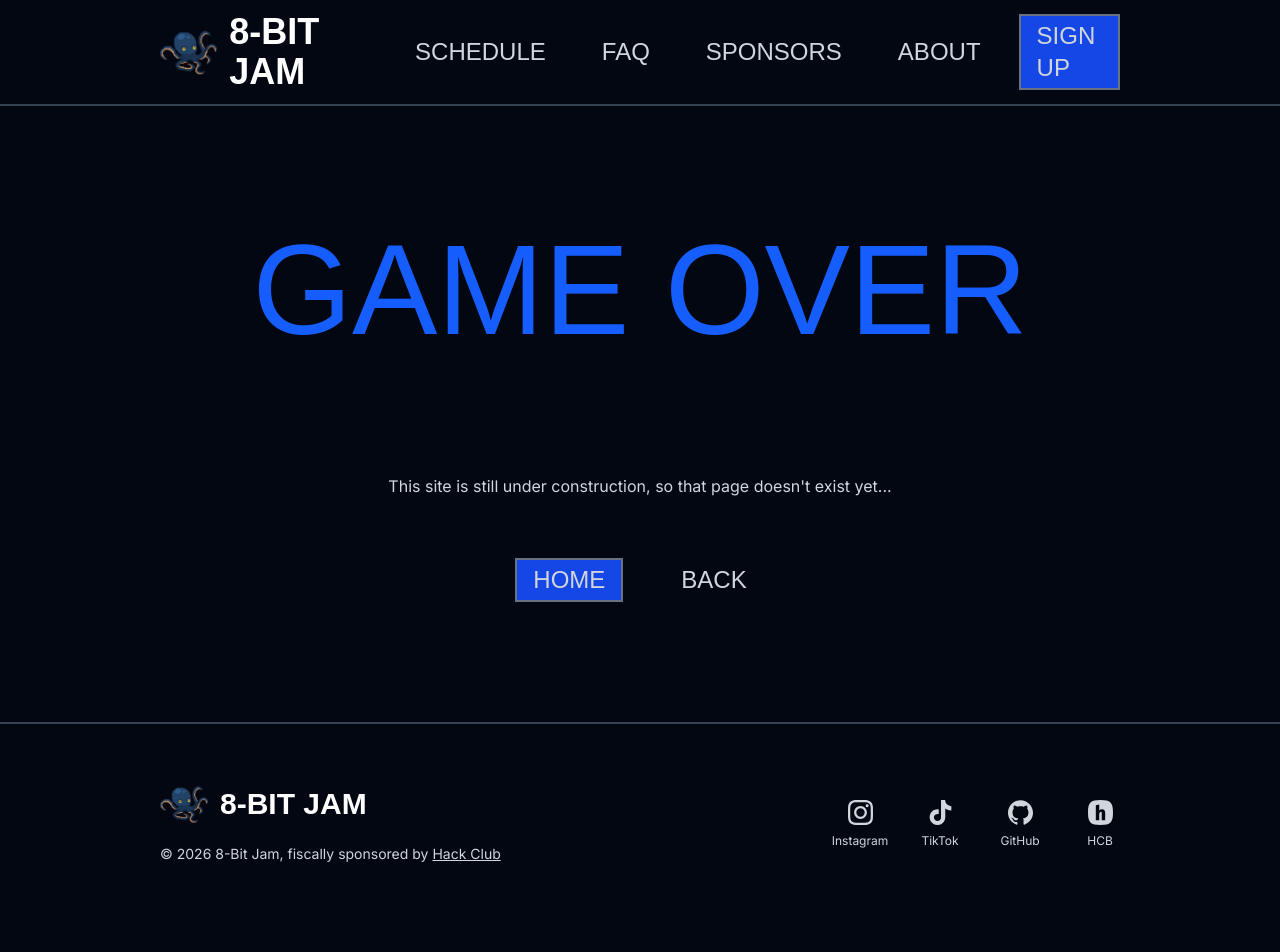
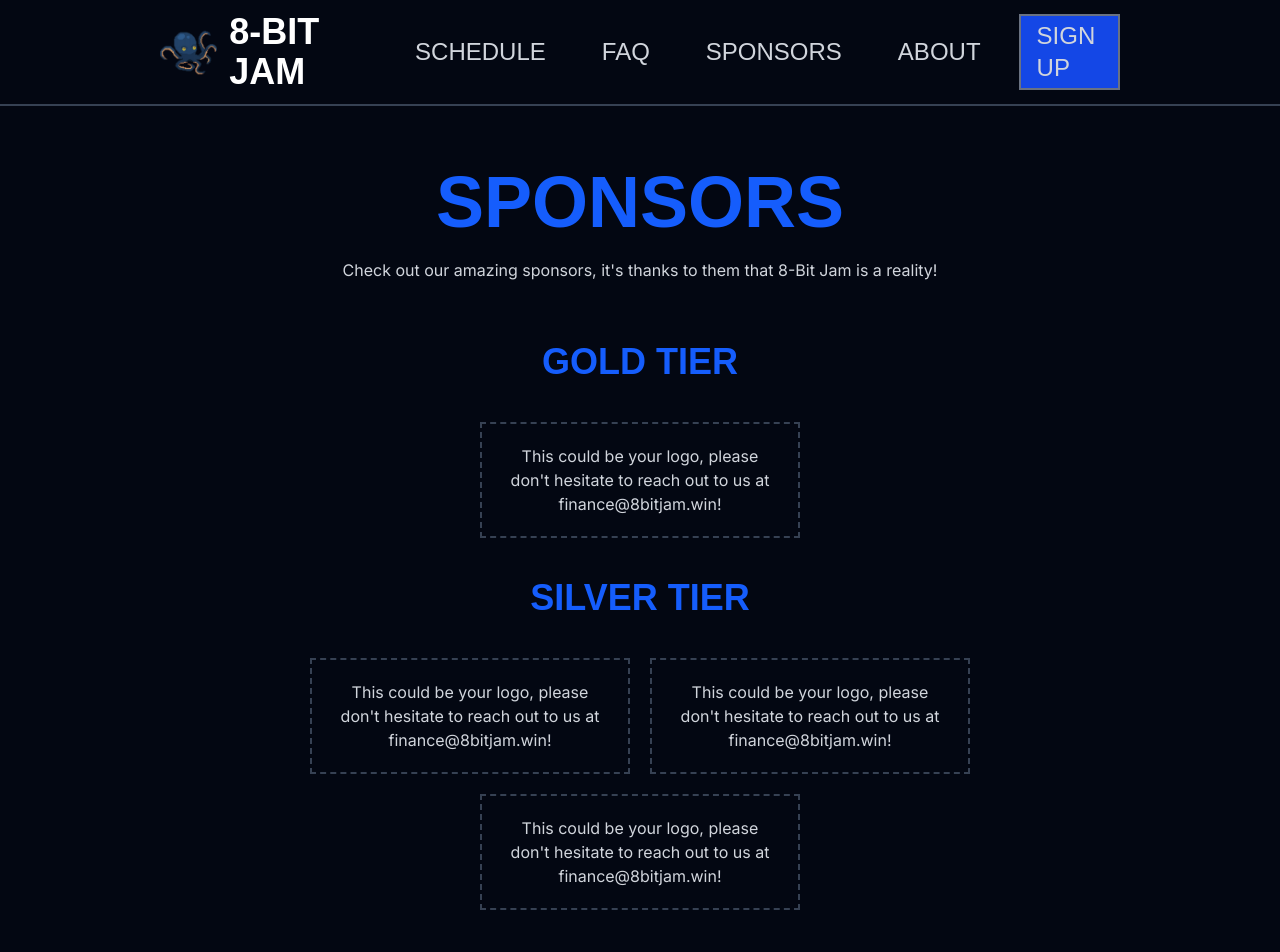
Before and after one commit to 8BitJam/site, a Next.js app: page /sponsors in a window 1280 px wide. Before the commit this address had no page. Shown: the top 952 px of the page. Before the commit the page ends 924 px from the top, so only its background shows below. Built offline with nearby package versions, Linux system fonts and the light colour scheme; a web font is replaced by a local one.

Commit message:
Add sponsors page, placeholder sponsor cards, and SEO and update styling

```diff
--- /dev/null
+++ b/app/NotFoundBtns.tsx
@@ -0,0 +1,14 @@
+"use client";
+
+import Btn from "@/components/ui/Btn";
+
+function NotFoundBtns() {
+  return (
+    <div className="flex gap-x-10">
+      <Btn href="/" text="HOME" primary />
+      <Btn onclick={() => history.back()} text="BACK" />
+    </div>
+  );
+}
+
+export default NotFoundBtns;
--- a/app/layout.tsx
+++ b/app/layout.tsx
@@ -17,6 +17,22 @@ export const metadata: Metadata = {
   title: "Home | 8-Bit Jam",
   description:
     "Best game-themed hackathon in the DMV area taking place this August in Herndon, Virginia!",
+  authors: [{ name: "8-Bit Jam", url: "https://8bitjam.win" }],
+  openGraph: {
+    title: "Home | 8-Bit Jam",
+    description:
+      "Best game-themed hackathon in the DMV area taking place this August in Herndon, Virginia!",
+    url: "https://8bitjam.win",
+    siteName: "8-Bit Jam",
+    images: [
+      {
+        url: "/logo.png",
+        width: 50,
+        height: 50,
+      },
+    ],
+    type: "website",
+  },
 };
 
 export default function RootLayout({
--- a/app/not-found.tsx
+++ b/app/not-found.tsx
@@ -1,6 +1,27 @@
-"use client";
+import type { Metadata } from "next";
+import NotFoundBtns from "./NotFoundBtns";
 
-import Btn from "@/components/ui/Btn";
+export const metadata: Metadata = {
+  title: "Game Over | 8-Bit Jam",
+  description:
+    "This site is still under construction, so that page doesn't exist yet...",
+  authors: [{ name: "8-Bit Jam", url: "https://8bitjam.win" }],
+  openGraph: {
+    title: "Game Over | 8-Bit Jam",
+    description:
+      "This site is still under construction, so that page doesn't exist yet...",
+    url: "https://8bitjam.win",
+    siteName: "8-Bit Jam",
+    images: [
+      {
+        url: "/logo.png",
+        width: 50,
+        height: 50,
+      },
+    ],
+    type: "website",
+  },
+};
 
 function NotFound() {
   return (
@@ -12,10 +33,7 @@ function NotFound() {
         This site is still under construction, so that page doesn&apos;t exist
         yet...
       </p>
-      <div className="flex gap-x-10">
-        <Btn href="/" text="HOME" primary />
-        <Btn onclick={() => history.back()} text="BACK" />
-      </div>
+      <NotFoundBtns />
     </div>
   );
 }
--- /dev/null
+++ b/app/sponsors/page.tsx
@@ -0,0 +1,62 @@
+import type { Metadata } from "next";
+import Hero from "@/components/layout/Hero";
+import Card from "@/components/sponsors/Card";
+
+export const metadata: Metadata = {
+  title: "Sponsors | 8-Bit Jam",
+  description:
+    "Check out our amazing sponsors, it's thanks to them that 8-Bit Jam is a reality!",
+  authors: [{ name: "8-Bit Jam", url: "https://8bitjam.win" }],
+  openGraph: {
+    title: "Sponsors | 8-Bit Jam",
+    description:
+      "Check out our amazing sponsors, it's thanks to them that 8-Bit Jam is a reality!",
+    url: "https://8bitjam.win/sponsors",
+    siteName: "8-Bit Jam",
+    images: [
+      {
+        url: "/logo.png",
+        width: 50,
+        height: 50,
+      },
+    ],
+    type: "website",
+  },
+};
+
+function Page() {
+  return (
+    <div className="max-w-400 w-full px-5 md:px-15 lg:px-40 mx-auto">
+      <Hero
+        title="SPONSORS"
+        description="Check out our amazing sponsors, it's thanks to them that 8-Bit Jam is a reality!"
+      />
+      <div className="flex flex-col gap-y-10 pb-15">
+        <h2 className="font-jersey text-blue-600 font-bold text-center text-4xl">
+          GOLD TIER
+        </h2>
+        <div className="flex gap-5 flex-wrap justify-center">
+          <Card empty />
+        </div>
+        <h2 className="font-jersey text-blue-600 font-bold text-center text-4xl">
+          SILVER TIER
+        </h2>
+        <div className="flex gap-5 flex-wrap justify-center">
+          <Card empty />
+          <Card empty />
+          <Card empty />
+        </div>
+        <h2 className="font-jersey text-blue-600 font-bold text-center text-4xl">
+          BRONZE TIER
+        </h2>
+        <div className="flex gap-5 flex-wrap justify-center">
+          <Card empty />
+          <Card empty />
+          <Card empty />
+        </div>
+      </div>
+    </div>
+  );
+}
+
+export default Page;
--- /dev/null
+++ b/components/layout/Hero.tsx
@@ -0,0 +1,15 @@
+interface HeroProps {
+  title: string;
+  description: string;
+}
+
+function Hero({ title, description }: HeroProps) {
+  return (
+    <div className="flex flex-col gap-y-5 py-5 lg:py-15 text-center">
+      <h1 className="text-7xl text-blue-600 font-bold font-jersey">{title}</h1>
+      <p className="text-gray-300">{description}</p>
+    </div>
+  );
+}
+
+export default Hero;
--- /dev/null
+++ b/components/sponsors/Card.tsx
@@ -0,0 +1,43 @@
+import Image from "next/image";
+
+interface CardProps {
+  logo?: string;
+  name?: string;
+  link?: string;
+  empty?: boolean;
+}
+
+function Card({ logo, name, link, empty }: CardProps) {
+  return (
+    <a
+      href={empty ? "mailto:finance@8bitjam.win" : "https://" + link}
+      target="_blank"
+      className={
+        "border-2 border-gray-700 hover:bg-gray-900 flex items-center justify-center p-5 w-80" +
+        (empty ? " border-dashed" : "")
+      }
+    >
+      {empty ? (
+        <div className="text-gray-300 text-center">
+          This could be your logo, please don&apos;t hesitate to reach out to us
+          at finance@8bitjam.win!
+        </div>
+      ) : (
+        <div className="flex flex-col gap-y-5 items-center">
+          <Image
+            src={"https://" + logo!}
+            alt={name + " Logo"}
+            width={200}
+            height={200}
+            className="w-30"
+          />
+          <h2 className="text-blue-600 font-bold text-3xl font-jersey">
+            {name?.toUpperCase()}
+          </h2>
+        </div>
+      )}
+    </a>
+  );
+}
+
+export default Card;
--- a/next.config.ts
+++ b/next.config.ts
@@ -1,5 +1,9 @@
 import type { NextConfig } from "next";
 
-const nextConfig: NextConfig = {};
+const nextConfig: NextConfig = {
+  images: {
+    remotePatterns: [],
+  },
+};
 
 export default nextConfig;
```
